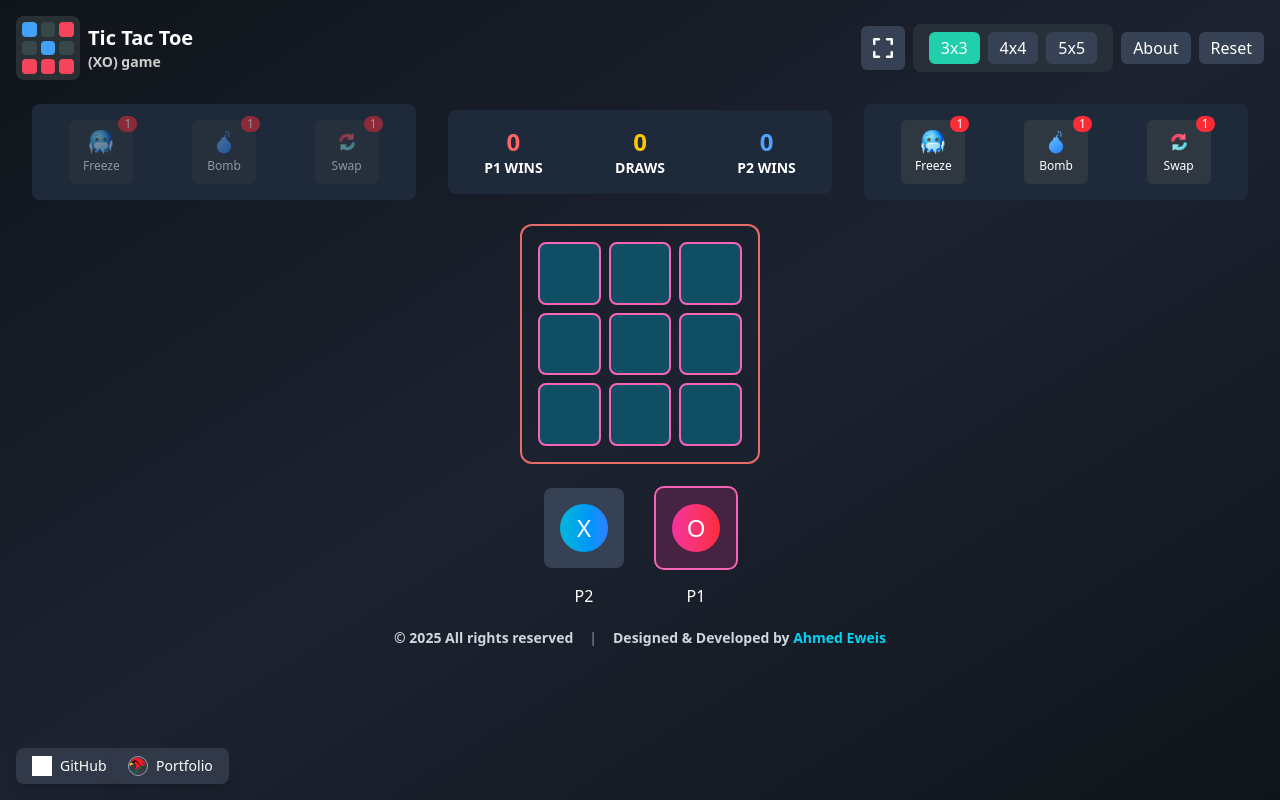
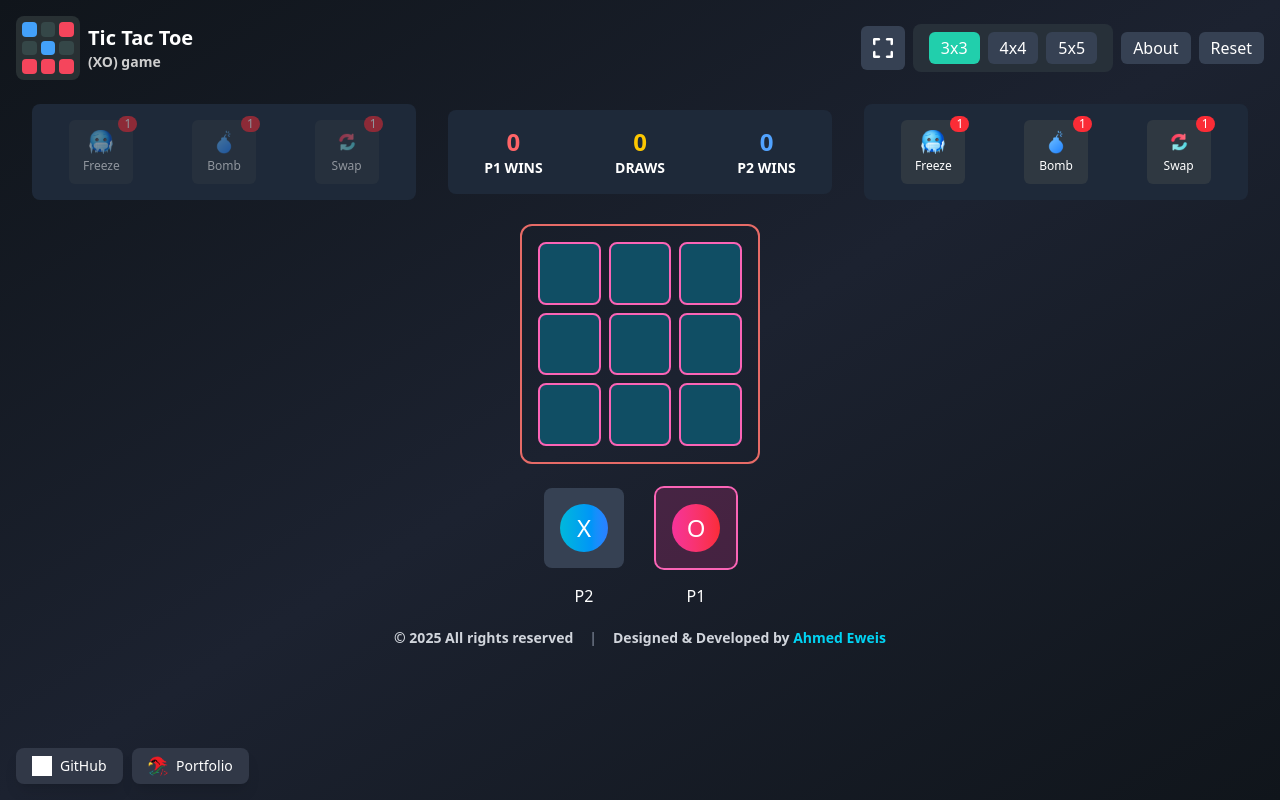
Before and after one commit to Ahmedeweis/tic-tak, a Vue app: page / in a window 1280 px wide. Built offline with nearby package versions, Linux system fonts and the light colour scheme; grey boxes are pictures that could not be loaded.

Commit message:
send porftolio

```diff
--- a/src/views/Main.vue
+++ b/src/views/Main.vue
@@ -671,9 +671,9 @@
 </a>
 <!-- Portfolio Box -->
 <a href="https://falcon-core.vercel.app/" target="_blank"
-  class="fixed bottom-4 left-28 flex items-center gap-2 bg-[#313847] text-white px-4 py-2 rounded-lg shadow-lg hover:bg-[#3e4652] transition-all duration-300">
+  class="fixed bottom-4 left-33 flex items-center gap-2 bg-[#313847] text-white px-4 py-2 rounded-lg shadow-lg hover:bg-[#3e4652] transition-all duration-300">
   <img src="../assets/imgs/brand_logo_transparent.png" alt="Portfolio"
-    class="w-5 h-5 rounded-full border border-gray-400">
+    class="w-5 h-5 ">
   <span class="font-medium text-sm">Portfolio</span>
 </a>
   </div>
```
